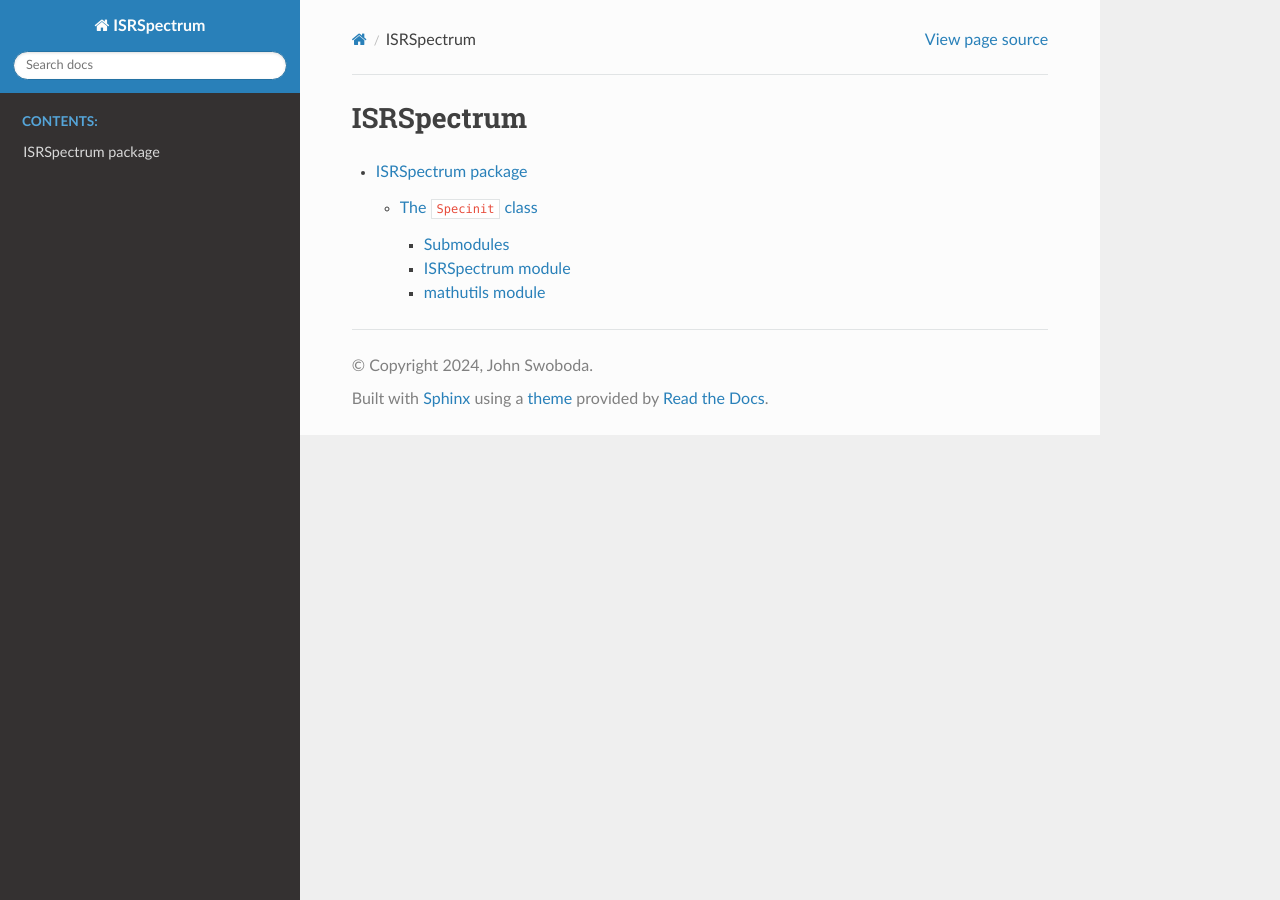
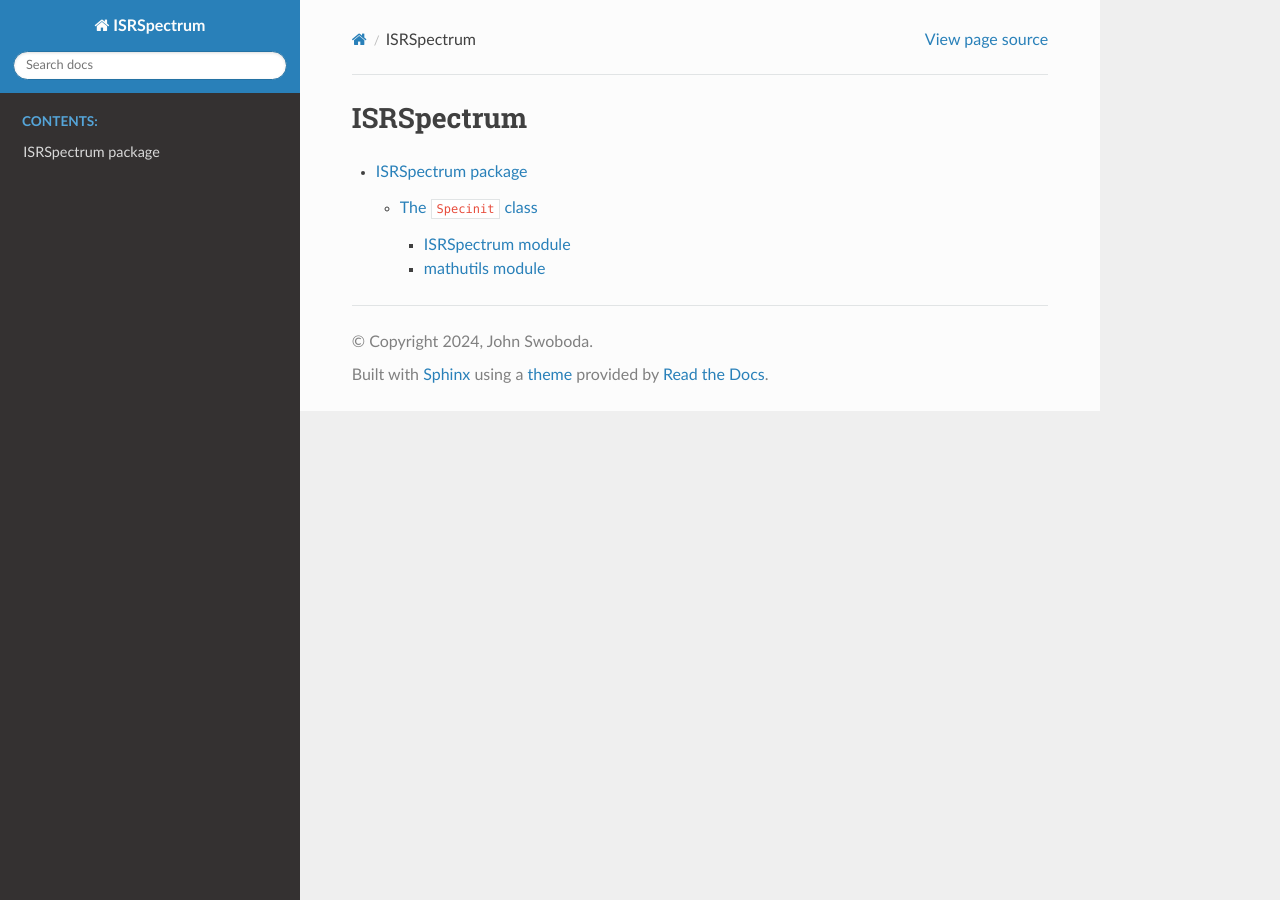
Before and after one commit to jswoboda/ISRSpectrum, a Sphinx documentation site: the page built from docs/source/modules.rst, in a window 1280 px wide. Built offline with Sphinx 7.4.7 and the Read the Docs theme 2.0.0, drawn with Linux system fonts in a browser that asks for light colours.

Commit message:
changes to docs

```diff
--- a/docs/source/ISRSpectrum.rst
+++ b/docs/source/ISRSpectrum.rst
@@ -9,9 +9,6 @@
     :undoc-members:
     :show-inheritance:
 
-
-Submodules
-----------
 
 ISRSpectrum module
 ------------------------------
--- a/docs/source/conf.py
+++ b/docs/source/conf.py
@@ -30,7 +30,7 @@
 # Add any Sphinx extension module names here, as strings. They can be
 # extensions coming with Sphinx (named 'sphinx.ext.*') or your custom
 # ones.
-extensions = ['sphinx.ext.autodoc','sphinx.ext.napoleon'
+extensions = ['sphinx.ext.autodoc','sphinx.ext.napoleon' , 'sphinxcontrib.napoleon'
 ]
 
 # Add any paths that contain templates here, relative to this directory.
--- a/docs/source/requirements.txt
+++ b/docs/source/requirements.txt
@@ -1 +1,2 @@
 sphinx-rtd-theme
+sphinxcontrib-napoleon
```
